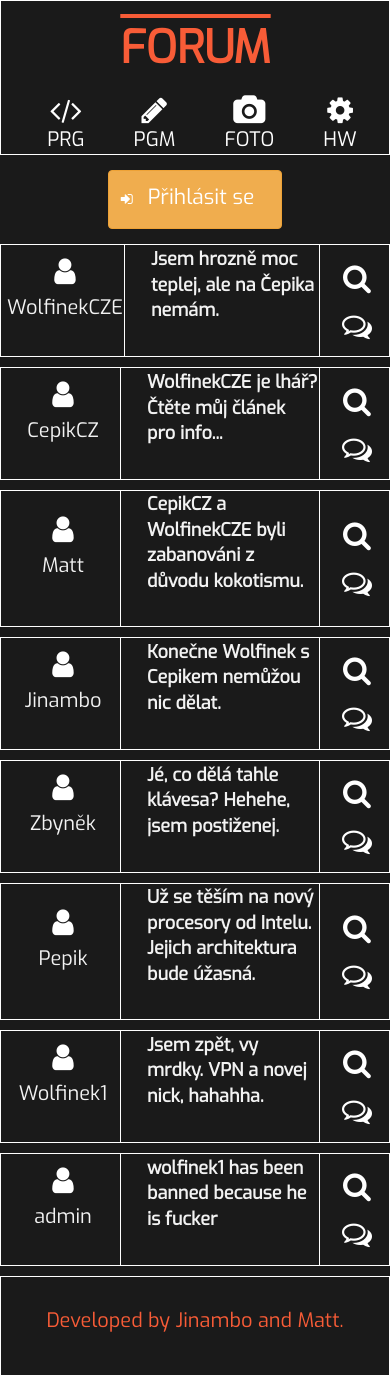
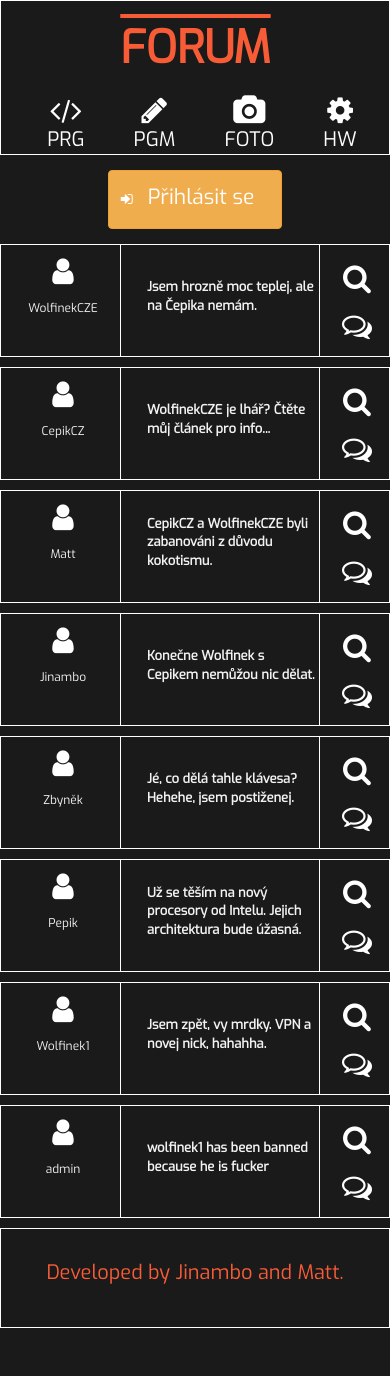
Before and after one commit to jinambo/jirkasrytr, a PHP site: page /index.html in a window 390 px wide. After the commit the page ends 1328 px from the top, so only its background shows below. Run offline with PHP 8.4, Linux system fonts and the light colour scheme.

Commit message:
css stylesheet

```diff
--- a/assets/css/style.css
+++ b/assets/css/style.css
@@ -106,7 +106,7 @@ a:after {
 }
 
 #obsah p {
-	font-size: 20px;
+	font-size: 12px;
   padding-top: 8px;
 	color: #f2f2f2;
   font-family: Exo;
@@ -119,7 +119,7 @@ a:after {
   font-family: Exo;
   text-align: left;
   float: left;
-  margin-bottom: 30px;
+  margin-bottom: 8px;
   margin-left: 25px;
 
 }
@@ -265,7 +265,7 @@ a:after {
   font-family: Exo;
   text-align: left;
   float: left;
-  margin-bottom: 30px;
+  margin-bottom: 8px;
   margin-left: 25px;
 
 }
@@ -634,7 +634,7 @@ height: 85px;
   font-family: Exo;
   text-decoration: overline;
   color: #f85c37;
-  padding-top: 15px;
+  padding-top: 55px;
   padding-left: 10px;
   float: left;
 }
@@ -678,6 +678,12 @@ visibility: hidden;
   width: 100%;
 }
 
+#obsah b {
+  font-size: 13px;
+}
+#komentar b {
+  font-size: 13px;
+}
 #responsivelogin {
   visibility: visible;
   display: block;
```
